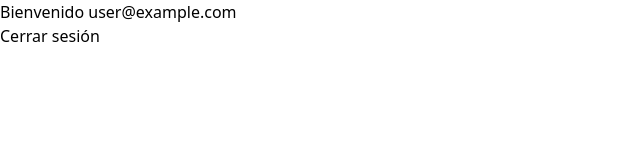
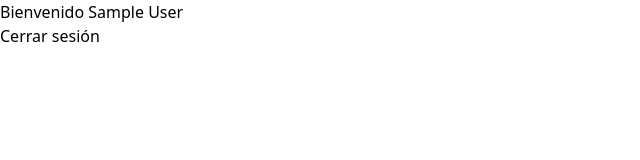
Before and after one commit to DLorangg/ArLocal, a React (Create React App) app: page / in a window 1280 px wide. Shown: the top 160 px of the page, without its empty margins (0-640 px from the left). Built offline with nearby package versions, Linux system fonts and the light colour scheme; no server answers; sample sign-in values are in the browser's storage; the HTML template or start-up script is replaced by a standard one.

Commit message:
Try-catch para funciones asincronas

```diff
--- a/src/components/Bienvenida/Bienvenida.jsx
+++ b/src/components/Bienvenida/Bienvenida.jsx
@@ -7,14 +7,18 @@ export function Bienvenida () {
    const navigate = useNavigate()
 
   const handleLogout = async () => {
-    await logout();
-    navigate("/login");
+    try {
+      await logout();
+      navigate("/login");
+    } catch (error) {
+      console.log(error)
+    }
   };
 
   if (loading) return <h1>cargando...</h1>
 
   return <div>
-    <h1>Bienvenido {user.email}</h1>
+    <h1>Bienvenido {user.displayName || user.email}</h1>
 
     <button onClick={handleLogout}>
       Cerrar sesión
```
